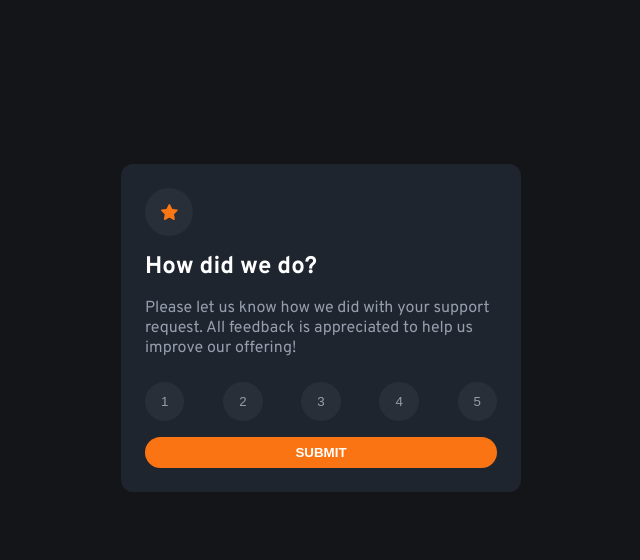
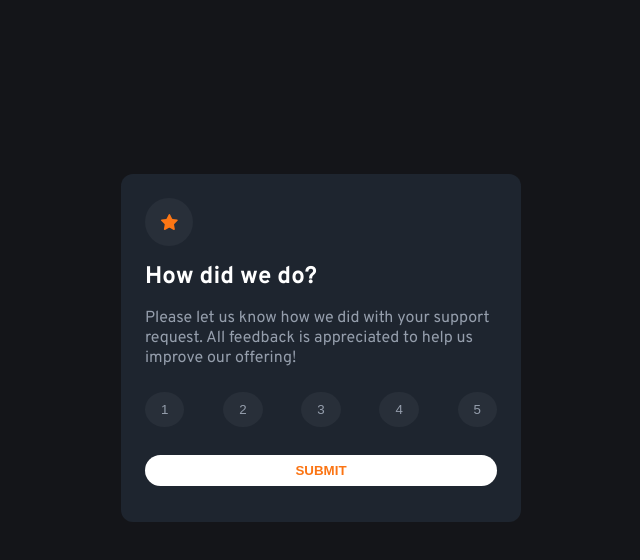
Before and after one commit to Rioba-Ian/interactive-rating-component-main, a plain HTML site: page index.html in a window 1280 px wide. In both pictures the pointer is over the input "Submit". Shown: the whole page, without its empty margins (319-959 px from the left). Drawn offline with Linux system fonts and the light colour scheme.

Commit message:
"hover states to the buttons"

```diff
--- a/style.css
+++ b/style.css
@@ -93,8 +93,14 @@ body {
     background-color: hsl(215, 18%, 19%);
     color: var(--light-gray);
     border-radius: 50%;
-    padding: 0.75rem 1rem;
+    padding: 0.625rem 1rem;
     border: none;
+}
+
+.aside-rating-btns>*:hover {
+    background-color: var(--orange);
+    cursor: pointer;
+    color: #fff;
 }
 
 .submit-button {
@@ -106,8 +112,15 @@ body {
     text-transform: uppercase;
     color: #fff;
     font-weight: 700;
+    margin: 0.75rem 0 0.75rem 0;
 }
 
+
+.submit-button:hover {
+    cursor: pointer;
+    color: var(--orange);
+    background-color: #fff;
+}
 
 /* leave it to none */
 
```
